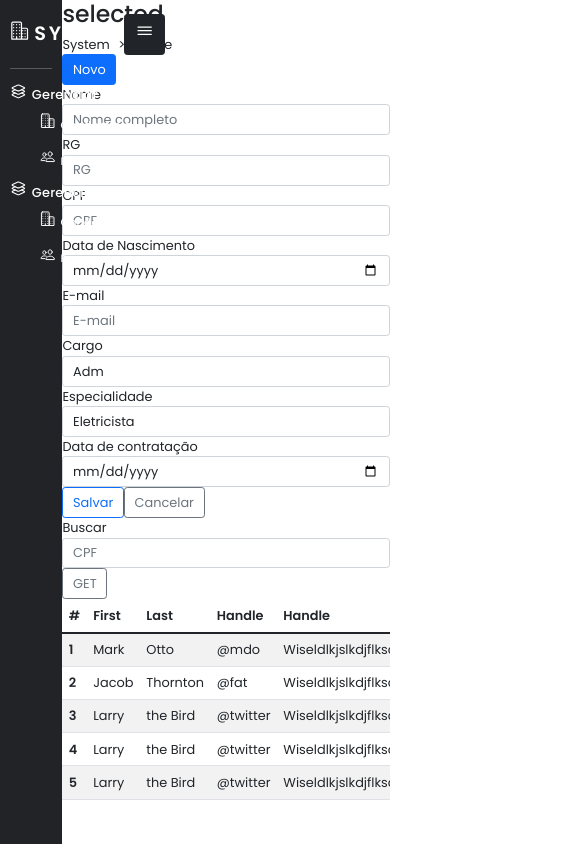
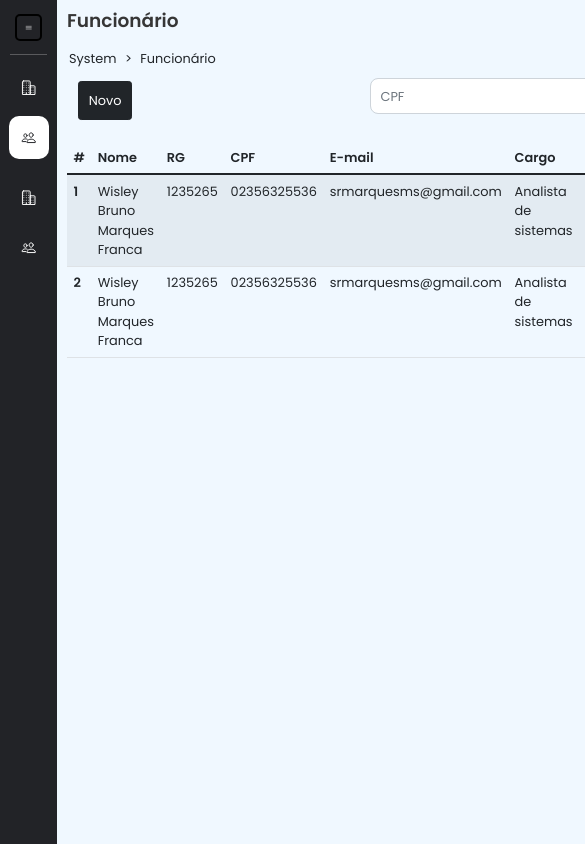
Before and after one commit to brmsdi/GCSystem, a React (Create React App) app in the folder frontend/: page / in a window 390 px wide. Shown: the top 844 px of the page, 585 px wide, since content can reach past the window. Built offline with nearby package versions, Linux system fonts and the light colour scheme.

Commit message:
form employee created

```diff
--- /dev/null
+++ b/frontend/src/assets/css/animation.css
@@ -0,0 +1,27 @@
+.animate-right {
+    animation-name: right;
+    animation-duration: 400ms;
+}
+
+.animate-down {
+    animation-name: down;
+    animation-duration: 400ms;
+}
+
+@keyframes right {
+    from {
+        transform: translateX(-100%);
+
+    } to {
+        transform: translateX(0);
+    }
+}
+
+@keyframes down {
+    from {
+        transform: translateY(-5%);
+    } to {
+        transform: translateY(0);
+    }
+
+}
--- /dev/null
+++ b/frontend/src/assets/css/aside.css
@@ -0,0 +1,166 @@
+aside.asidebar {
+    display: flex;
+    flex-direction: column;
+    position: fixed;
+    width: calc(100% - 84%);
+    height: 100%;
+    padding: 10px;
+    color: #fff;
+    background-color: var(--clr);
+    transition: 0.5s;
+    z-index: 2;
+}
+
+aside.asidebar.active {
+    width: 60px;
+    min-width: 60px;
+}
+
+aside .aside-header {
+    display: flex;
+    align-items: center;
+    font-size: calc(0.8vh + 0.8vw);
+    margin-top: 4px;
+    transition: 0.5s;
+}
+
+aside .aside-header .text{
+    letter-spacing: 0.2rem;
+    font-weight: 600;
+}
+
+aside.asidebar.active .aside-header .text,
+aside.asidebar.active .aside-header .icon{
+    display: none;
+}
+
+aside .aside-header .btn-co {
+    display: flex;
+    justify-content: flex-end;
+    align-items: center;
+    width: 100%;
+}
+
+aside.asidebar.active .btn-co {
+    justify-content: center;
+}
+
+aside .aside-header .btn-menu {
+    display: flex;
+    color: #fff;
+    font-size: calc(0.6vh + 0.6vw);
+    padding: 0.6rem;
+    background-color: var(--clr);
+    border-style: solid;
+    border-radius: 5px;
+
+}
+
+aside .aside-body {
+    display: flex;
+    flex-direction: column;
+}
+
+aside.asidebar .menu {
+    margin-bottom: 10px;
+}
+
+aside.asidebar.active .menu {
+    display: flex;
+    flex-direction: column;
+    justify-content: flex-start;
+    align-items: center;
+}
+
+aside .menu .menu-title {
+    font-size: calc(0.7vh + 0.7vw);
+    font-weight: 500;
+    letter-spacing: 0.02rem;
+    cursor: pointer;
+    white-space: nowrap;
+}
+
+aside .menu-title .menu-icon {
+    font-size: calc(0.8vh + 0.8vw);
+}
+
+aside.asidebar.active .menu-title .menu-text,
+aside.asidebar.active .menu-title .menu-icon {
+    display: none;
+}
+
+aside .menu .sub-menu {
+    display: flex;
+    justify-content: center;
+    align-items: center;
+    font-size: calc(0.6vh + 0.6vw);
+    margin-bottom: 3px;
+    margin-left: 20px;
+    white-space: nowrap;
+}
+
+aside.asidebar.active .sub-menu {
+    position: relative;
+    margin-left: 1px;
+    width: 40px;
+    height: 40px;
+    margin-bottom: 10px;
+
+}
+
+aside .menu .sub-menu a {
+    width: 100%;
+    padding: 5px;
+    border-radius: 10px;
+    color: #fff;
+    text-decoration: none;
+    font-weight: 500;
+    letter-spacing: 0.02rem;
+}
+
+aside.asidebar.active .menu a {
+    padding: 10px;
+}
+
+aside .menu .sub-menu a:hover {
+    background-color: #fff;
+    color: var(--clr);
+    font-weight: 600;
+}
+
+aside .menu .sub-menu.active a {
+    background-color: #fff;
+    color: var(--clr);
+    font-weight: 600;
+}
+
+aside.asidebar.active .menu .sub-menu a:hover .tooltip-submenu {
+    opacity: 1;
+    transform: translateX(calc(1.5vh + 1.5vw));
+}
+
+aside .menu .sub-menu .sub-menu-icon {
+    font-size: 1.2rem;
+}
+
+aside.asidebar.active .menu .sub-menu .sub-menu-icon {
+    position: relative;
+    left: 2px;
+    top: 2px;
+}
+
+aside.asidebar.active .sub-menu .text-submenu {
+    display: none;
+}
+
+.tooltip-submenu {
+    position: absolute;
+    color: #fff;
+    background-color: var(--clr);
+    font-size: 1rem;
+    border-radius: 10px;
+    padding: 10px;
+    transition: 0.5s;
+    transform: translateX(-110%);
+    opacity: 0;
+}
--- /dev/null
+++ b/frontend/src/assets/css/form.css
@@ -0,0 +1,26 @@
+.content-form {
+    display: none;
+    padding: 5px;
+}
+
+.content-form.active {
+    display: block;
+}
+
+.content-form .row {
+    margin-top: 5px;
+}
+
+.content-form .btns  {
+    padding: 10px;
+}
+
+.content-form label {
+
+    padding-top: 10px;
+}
+
+.content-form input, .content-form select {
+    border-radius: 8px;
+    padding: 10px;
+}
--- /dev/null
+++ b/frontend/src/assets/css/index-713px.css
@@ -0,0 +1,73 @@
+
+/* 713px */
+
+@media (max-width: 713px) {
+    aside.asidebar {
+        width: 8%;
+        min-width: 57.0312px;
+    }
+
+    aside.asidebar .aside-header .text,
+    aside.asidebar .aside-header .icon{
+        display: none;
+    }
+
+    aside.asidebar .btn-co {
+        justify-content: center;
+    }
+
+    aside.asidebar .menu {
+        display: flex;
+        flex-direction: column;
+        justify-content: flex-start;
+        align-items: center;
+    }
+
+    aside.asidebar .menu-title .menu-text,
+    aside.asidebar .menu-title .menu-icon {
+        display: none;
+    }
+
+    aside.asidebar .sub-menu {
+        position: relative;
+        margin-left: 1px;
+        width: 40px;
+        height: 40px;
+        margin-bottom: 10px;
+
+    }
+
+    aside.asidebar .menu a {
+        padding: 10px;
+    }
+
+    aside .menu .sub-menu.active a {
+        background-color: #fff;
+        color: var(--clr);
+        font-weight: 600;
+    }
+
+    aside.asidebar .menu .sub-menu a:hover .tooltip-submenu {
+        opacity: 1;
+        transform: translateX(calc(1.5vh + 1.5vw));
+    }
+
+
+    aside.asidebar .menu .sub-menu .sub-menu-icon {
+        position: relative;
+        left: 2px;
+        top: 2px;
+    }
+
+    aside.asidebar .sub-menu .text-submenu {
+        display: none;
+    }
+
+    main.content-main {
+        position: absolute;
+        left: 57.0312px;
+        width: 92%;
+        min-width: 655.953px;
+        transition: 0.5s;
+    }
+  }
--- a/frontend/src/assets/css/index.css
+++ b/frontend/src/assets/css/index.css
@@ -1,188 +1,92 @@
 @import url('https://fonts.googleapis.com/css2?family=Poppins:wght@200;300;400;500;600&display=swap');
+
+@import url('https://fonts.googleapis.com/css2?family=Nunito:wght@200;300;400;500&family=Poppins:wght@200;300;400;500;600&display=swap');
+
+
 * {
     margin: 0;
     padding: 0;
     box-sizing: border-box;
     font-family: 'Poppins', sans-serif;
+
+
 }
-
 
 :root {
     --clr: #222327;
     font-size: 80.5%;
 }
 
-#root {
-    background-color: tomato;
+body {
+    background-color: rgb(240,248,255);
+}
+
+::-webkit-scrollbar {
+    width: 0px;
+  }
+
+h1 {
+    color:var(--clr);
+    font-weight: 600;
+    color: #363636;
+    font-size: calc(1.5vh + 1.5vw);
 }
 
 span + span {
     padding-left: 5px;
 }
 
+label {
+    padding-bottom: 3px;
+    font-weight: 600;
+    letter-spacing: 0.01rem;
+    color: var(--clr);
+}
+
+
 .content {
     display: flex;
 }
 
-aside.asidebar {
-    display: flex;
-    flex-direction: column;
-    position: fixed;
-    width: calc(100% - 84%);
-    min-width: 60px;
-    height: 100%;
-    padding: 10px;
-    color: #fff;
-    background-color: var(--clr);
+.content-main {
+    position: absolute;
+    display: block;
+    left: calc(100% - 84%);
+    width: 84%;
     transition: 0.5s;
-    z-index: 2;
-}
-
-aside.asidebar.active {
-    width: 60px;
-}
-
-aside .aside-header {
-    display: flex;
-    align-items: center;
-    font-size: 1.5rem;
-    margin-top: 4px;
-    transition: 0.5s;
-}
-
-aside .aside-header .text{
-    letter-spacing: 0.2rem;
-    font-weight: 600;
-}
-
-aside.asidebar.active .aside-header .text,
-aside.asidebar.active .aside-header .icon{
-    display: none;
-}
-
-aside .aside-header .btn-co {
-    display: flex;
-    justify-content: flex-end;
-    align-items: center;
-    width: 100%;
-}
-
-aside .aside-header .btn-co span {
-    font-size: 1.5rem;
-    border-radius: 3px;
-}
-
-aside .aside-body {
-    display: flex;
-    flex-direction: column;
-}
-
-aside.asidebar.active .menu {
-    display: flex;
-    flex-direction: column;
-    justify-content: flex-start;
-    align-items: center;
-}
-
-aside .menu .menu-title {
-    font-size: 1rem;
-    font-weight: 500;
-    letter-spacing: 0.02rem;
-    cursor: pointer;
-    white-space: nowrap;
-}
-
-aside .menu-title .menu-icon {
-    font-size: 1.3rem;
-}
-
-aside.asidebar.active .menu-title .menu-text,
-aside.asidebar.active .menu-title .menu-icon {
-    display: none;
-}
-
-aside .menu .sub-menu {
-    display: flex;
-    justify-content: flex-start;
-    align-items: center;
-    font-size: 0.85rem;
-    margin-bottom: 3px;
-    margin-left: 25px;
-    white-space: nowrap;
-}
-
-aside.asidebar.active .sub-menu {
-    position: relative;
-    left: -10px;
-}
-
-aside .menu .sub-menu a {
-    width: 100%;
-    padding: 5px;
-    border-radius: 10px;
-    color: #fff;
-    text-decoration: none;
-    font-weight: 500;
-    letter-spacing: 0.02rem;
-}
-
-aside.asidebar.active .menu a {
     padding: 10px;
 }
 
-aside .menu .sub-menu a:hover {
-    background-color: #fff;
-    color: var(--clr);
-    font-weight: 600;
-}
-
-aside.asidebar.active .menu .sub-menu a:hover .tooltip-submenu {
-    opacity: 1;
-    transform: translateX(calc(1.5vh + 1.5vw));
-}
-
-aside .menu .sub-menu .sub-menu-icon {
-    font-size: 1.2rem;
-}
-
-aside.asidebar.active .sub-menu .text-submenu {
-    display: none;
-}
-
-.tooltip-submenu {
-    position: absolute;
-    color: #fff;
-    background-color: var(--clr);
-    font-size: 1rem;
-    border-radius: 10px;
-    padding: 10px;
-    transition: 0.5s;
-    transform: translateX(-110%);
-    opacity: 0;
-}
-
-main.content-main {
-    position: absolute;
-    left: calc(100% - 84%);
-    width: 84%;
-    transition: 0.5s;
-}
-
-main.content-main.large  {
+.content-main.large  {
     left: calc(100% - 95%);
     width: 95%;
 }
 
-.animate-right {
-    animation-name: right;
-    animation-duration: 400ms;
+main button {
+    margin: 3px;
 }
 
-@keyframes right {
-    from {
-        transform: translateX(-100%);
+.home-header {
+    display: flex;
+    justify-content: space-between;
+}
 
-    } to {
-        transform: translateX(0);
-    }
+.menu-router-activity {
+    padding: 2px;
 }
+
+.bar-home {
+    display: flex;
+    justify-content: space-between;
+    padding: 8px;
+}
+
+.div-search {
+    display: flex;
+    height: 80%;
+}
+
+.div-search input {
+    border-radius: 8px;
+    margin-right: 5px;
+}
--- /dev/null
+++ b/frontend/src/assets/css/table.css
@@ -0,0 +1,3 @@
+.table-responsive {
+    margin-top: 10px;
+}
--- a/frontend/src/components/Aside/index.jsx
+++ b/frontend/src/components/Aside/index.jsx
@@ -6,21 +6,18 @@ const Aside = () => {
     let main = document.querySelector(".content-main");
     asidebar.classList.toggle("active");
     main.classList.toggle("large");
-
   }
 
   return (
     <aside className="asidebar animate-right">
       <div className="aside-header animate-right">
-        <span className="icon">
+        <span className="icon animate-right">
           <ion-icon name="business-outline"></ion-icon>
         </span>
-        <span className="text">SYSTEM</span>
+        <span className="text animate-right">SYSTEM</span>
         <div className="btn-co">
-          <button className="btn btn-dark btn-menu" onClick={clickColapseMenu}>
-            <span>
+          <button className="btn-menu" onClick={clickColapseMenu}>
               <ion-icon name="menu-outline"></ion-icon>
-            </span>
           </button>
         </div>
       </div>
@@ -42,7 +39,7 @@ const Aside = () => {
               <span className="tooltip-submenu">Gerenciar condomínio</span>
             </Link>
           </div>
-          <div className="sub-menu">
+          <div className="sub-menu active">
           <Link to="">
             <span className="sub-menu-icon">
               <ion-icon name="people-outline"></ion-icon>
--- a/frontend/src/components/Form/FormEmployee/index.jsx
+++ b/frontend/src/components/Form/FormEmployee/index.jsx
@@ -1,8 +1,7 @@
 const FormEmployee = () => {
   return (
-    <div>
     <form>
-      <div className="form-row">
+      <div className="row">
         <div className="form-group col-md-6">
           <label for="inpturName">Nome</label>
           <input
@@ -12,7 +11,7 @@ const FormEmployee = () => {
             placeholder="Nome completo"
           />
         </div>
-        <div className="form-group col-md-3">
+        <div className="form-group col-md-2">
           <label for="inputRG">RG</label>
           <input
             type="text"
@@ -30,16 +29,13 @@ const FormEmployee = () => {
             placeholder="CPF"
           />
         </div>
-        <div className="form-group col-md-3">
+      </div>
+      <div className="row">
+        <div className="form-group col-md-2">
           <label for="inputBirth">Data de Nascimento</label>
-          <input
-            type="date"
-            className="form-control"
-            id="inputBirth"
-          />
+          <input type="date" className="form-control" id="inputBirth" />
         </div>
-      </div>
-      <div className="form-group col-md-5">
+        <div className="form-group col-md-4">
           <label for="inputEmail">E-mail</label>
           <input
             type="email"
@@ -48,8 +44,7 @@ const FormEmployee = () => {
             placeholder="E-mail"
           />
         </div>
-      <div className="form-row">
-        <div className="form-group col-md-3">
+        <div className="form-group col-md-2">
           <label for="inputOffice">Cargo</label>
           <select id="inputOffice" className="form-control">
             <option>Adm</option>
@@ -64,22 +59,23 @@ const FormEmployee = () => {
           </select>
         </div>
       </div>
-      <div className="form-row">
-        <div className="form-group col-md-3">
+      <div className="row">
+        <div className="form-group col-md-2">
           <label for="inputHiring">Data de contratação</label>
-          <input
-            type="date"
-            className="form-control"
-            id="inputHiring"
-          />
+          <input type="date" className="form-control" id="inputHiring" />
         </div>
       </div>
-      <div className="form-row">
-        <button type="submit" className="btn btn-outline-primary">Salvar</button>
-        <button type="button" className="btn btn-outline-secondary">Cancelar</button>
+      <div className="row btns">
+        <div className="form-group col-md-6">
+          <button type="submit" className="btn btn-success">
+            Salvar
+          </button>
+          <button type="button" className="btn btn-secondary">
+            Cancelar
+          </button>
+        </div>
       </div>
     </form>
-    </div>
   );
 };
 
--- a/frontend/src/components/Table/TableEmployee/index.jsx
+++ b/frontend/src/components/Table/TableEmployee/index.jsx
@@ -5,54 +5,37 @@ const TableEmployee = () => {
             <thead>
                 <tr>
                 <th scope="col">#</th>
-                <th scope="col">First</th>
-                <th scope="col">Last</th>
-                <th scope="col">Handle</th>
-                <th scope="col">Handle</th>
-                <th scope="col">Handle</th>
+                <th scope="col">Nome</th>
+                <th scope="col">RG</th>
+                <th scope="col">CPF</th>
+                <th scope="col">E-mail</th>
+                <th scope="col">Cargo</th>
+                <th scope="col">Especialidade</th>
+                <th scope="col">Contratação</th>
                 </tr>
             </thead>
             <tbody>
                 <tr>
                 <th scope="row">1</th>
-                <td>Mark</td>
-                <td>Otto</td>
-                <td>@mdo</td>
-                <td>Wiseldlkjslkdjflksd</td>
-                <td>Wiseldlkjslkdjflksd</td>
+                <td>Wisley Bruno Marques Franca</td>
+                <td>1235265</td>
+                <td>02356325536</td>
+                <td>srmarquesms@gmail.com</td>
+                <td>Analista de sistemas</td>
+                <td>Desenvolvedor</td>
+                <td>01/01/2022</td>
                 </tr>
                 <tr>
                 <th scope="row">2</th>
-                <td>Jacob</td>
-                <td>Thornton</td>
-                <td>@fat</td>
-                <td>Wiseldlkjslkdjflksd</td>
-                <td>Wiseldlkjslkdjflksd</td>
+                <td>Wisley Bruno Marques Franca</td>
+                <td>1235265</td>
+                <td>02356325536</td>
+                <td>srmarquesms@gmail.com</td>
+                <td>Analista de sistemas</td>
+                <td>Desenvolvedor</td>
+                <td>01/01/2022</td>
                 </tr>
-                <tr>
-                <th scope="row">3</th>
-                <td>Larry</td>
-                <td>the Bird</td>
-                <td>@twitter</td>
-                <td>Wiseldlkjslkdjflksd</td>
-                <td>Wiseldlkjslkdjflksd</td>
-                </tr>
-                <tr>
-                <th scope="row">4</th>
-                <td>Larry</td>
-                <td>the Bird</td>
-                <td>@twitter</td>
-                <td>Wiseldlkjslkdjflksd</td>
-                <td>Wiseldlkjslkdjflksd</td>
-                </tr>
-                <tr>
-                <th scope="row">5</th>
-                <td>Larry</td>
-                <td>the Bird</td>
-                <td>@twitter</td>
-                <td>Wiseldlkjslkdjflksd</td>
-                <td>Wiseldlkjslkdjflksd</td>
-                </tr>
+
             </tbody>
         </table>
         </div>
--- a/frontend/src/components/search/SearchEmployee/index.jsx
+++ b/frontend/src/components/search/SearchEmployee/index.jsx
@@ -1,21 +1,18 @@
 const SearchEmployee = () => {
   return (
-      <div>
     <form>
-      <div className="form-row">
-        <div className="form-group col-md-3">
-          <label for="inputCPF">Buscar</label>
+      <div className="div-search">
         <input
           type="number"
           className="form-control"
           id="inputCPF"
           placeholder="CPF"
         />
-        </div>
-        <button type="button" className="btn btn-outline-secondary">GET</button>
+        <button type="submit" className="btn btn-secondary btn-lg active">
+          <ion-icon name="search-outline"></ion-icon>
+        </button>
       </div>
     </form>
-    </div>
   );
 };
 
--- a/frontend/src/index.jsx
+++ b/frontend/src/index.jsx
@@ -3,6 +3,12 @@ import reactDom from 'react-dom';
 import App from './components/App';
 import 'bootstrap/dist/css/bootstrap.css'
 import './assets/css/index.css';
+import './assets/css/aside.css';
+import './assets/css/animation.css';
+import './assets/css/form.css';
+import './assets/css/table.css';
+import './assets/css/index-713px.css';
+
 reactDom.render(
     <React.StrictMode>
         <App />
--- a/frontend/src/views/Home/index.jsx
+++ b/frontend/src/views/Home/index.jsx
@@ -3,27 +3,47 @@ import FormEmployee from "../../components/Form/FormEmployee";
 import SearchEmployee from "../../components/search/SearchEmployee";
 import TableEmployee from "../../components/Table/TableEmployee";
 
+function toogleClass(id) {
+  let bt = document.getElementById(id);
+  let form = document.querySelector('.content-form');
+  form.classList.toggle('active');
+  console.log(bt)
+}
+
 const Home = () => {
-    return(
+  return (
     <div className="content">
+      <header>
         <Aside />
-            <main className="content-main animate-right">
-            <div className="menu-selected"><h1>selected</h1></div>
+      </header>
+      <main className="content-main ">
+        <div className="home-header">
+          <h1>{"Funcionário"}</h1>
+          <div>
+            <button type="button" className="btn btn-outline-secondary">
+              Sair
+            </button>
+          </div>
+        </div>
         <div className="menu-router-activity">
           <span>System</span>
-                <span> {'>'} </span>
-                <span>Home</span>
+          <span> {">"} </span>
+          <span>Funcionário</span>
         </div>
-            <div>
-                <button className="btn btn-primary">Novo</button>
+        <div className="bar-home">
+          <button id="bar-home-btn-new" className="btn btn-dark btn-new-employee" onClick={() => toogleClass('bar-home-btn-new')}>Novo</button>
+          <SearchEmployee />
+        </div>
+        <div className="content-form animate-down">
+          <FormEmployee />
         </div>
 
-            <FormEmployee />
-            <SearchEmployee />
+        <div>
           <TableEmployee />
+        </div>
       </main>
     </div>
-    )
-}
+  );
+};
 
 export default Home;
```
Lines whose indentation alone changed are shown as unchanged.
